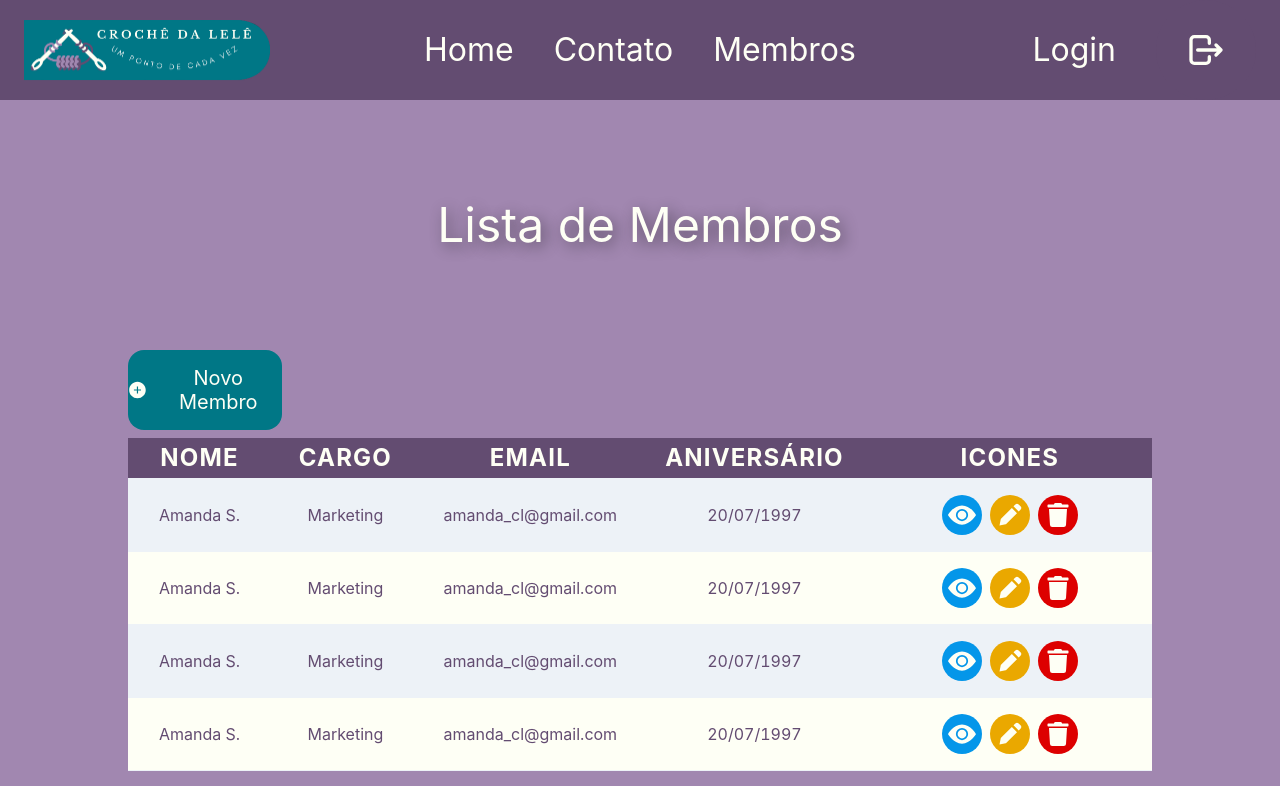
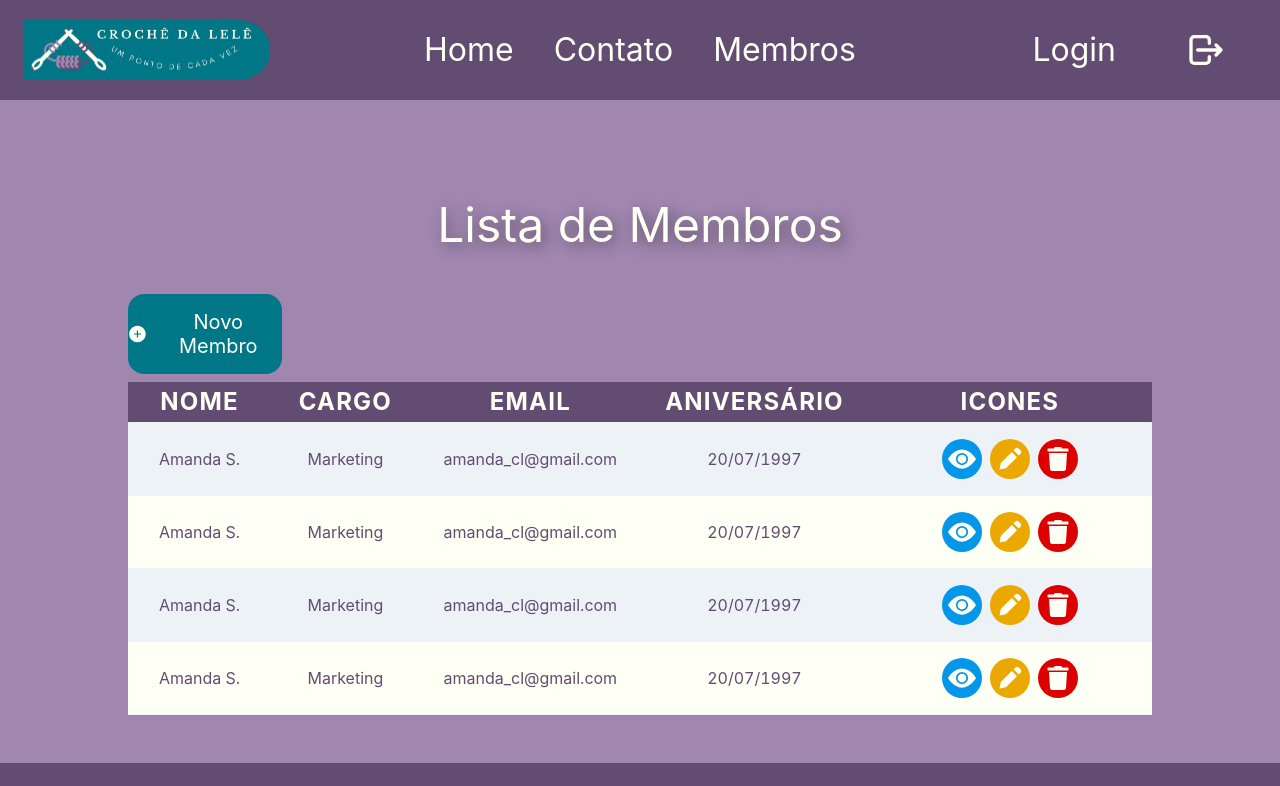
Before and after one commit to yamashita-tiemi/croche_da_lele, a Next.js app: page /admin in a window 1280 px wide. Shown: the top 786 px of the page. Built offline with nearby package versions, Linux system fonts and the light colour scheme.

Commit message:
adjusts in design

```diff
--- a/src/components/Article/index.tsx
+++ b/src/components/Article/index.tsx
@@ -44,8 +44,8 @@ export function ArticleIndexSecundary() {
                 width={"100%"}
                 justifyContent={"space-around"}
             >
-                <CardSection src={"/bolsa1.png"} alt={""} title={"Bolsas"} width={120} height={125} w="40%" id={"Bolsas"}/>
-                <CardSection src={"/bolsa2.jpeg"} alt={""} title={"Croppeds"} width={559} height={672} w="40%" id={"Croppeds"}/>
+                <CardSection src={"/bolsa1.png"} alt={""} title={"Bolsas"} width={120} height={125} id={"Bolsas"}/>
+                <CardSection src={"/bolsa1.png"} alt={""} title={"Croppeds"} width={120} height={125} id={"Croppeds"}/>
                 <CardSection src={"/bolsa1.png"} alt={""} title={"Vestidos"} width={120} height={125} id={"Vestidos"} />
             </HStack>
         </Stack>
--- a/src/components/Button/index.tsx
+++ b/src/components/Button/index.tsx
@@ -48,24 +48,34 @@ interface ButtonTurquesaProps {
     fontsize: string
     w?: string
     children?: any
+    justifyContent: string
 }
 
-export function ButtonTurquesa({ title, href, fontsize, w, children }: ButtonTurquesaProps) {
+export function ButtonTurquesa({ title, href, fontsize, w, children, justifyContent }: ButtonTurquesaProps) {
     return (
-        <Box
+
+        <Link
+            as={NextLink}
+            href={href}
+            width={"100%"}
+            display={"flex"}
+            justifyContent={justifyContent}
+            color='offWhite'
+        >
+            <Box
                 as='button'
                 borderRadius={"16px"}
                 bg='turquesa'
                 color='offWhite'
                 w={w}
                 paddingY={4}
+                type='submit'
             >
-                <Link as={NextLink} href={href}>
-                    <HStack justifyContent={"center"}>
-                        {children}
-                        <TitleNavbar title={title} size={fontsize} />
-                    </HStack>
-                </Link>
+                <HStack justifyContent={"center"}>
+                    {children}
+                    <TitleNavbar title={title} size={fontsize} />
+                </HStack>
             </Box>
+        </Link >
     )
 }
--- a/src/components/Section/index.tsx
+++ b/src/components/Section/index.tsx
@@ -28,6 +28,13 @@ export function SectionIndexPrimary() {
                 text3={"Conheça nossa loja"}
                 w1="25%"
                 w2="30%"
+            // w1={[
+            //     "100%",
+            //     "50%",
+            //     "25%",
+            //     "15%",
+            //   ]}
+            //   w1={{ xl: "100%", md: "50%", xs: "25%" }}
             ></ArticleIndexPrimary>
         </Stack>
     )
@@ -184,11 +191,11 @@ export function SectionLogin() {
         <Stack
             as="section"
             bg={"offWhite"}
-            width={"70%"}
-            spacing={32}
+            width={"65%"}
+            align={"center"}
             borderRadius={"16px"}
-            marginTop={20}
-            align={"center"}
+            spacing={16}
+            marginTop={32}
             paddingBottom={10}
         >
             <Box
@@ -197,12 +204,20 @@ export function SectionLogin() {
                 borderRadius={"16px 16px 0 0"}
                 align={"center"}
             >
-                <Image src={"/logo_redonda.png"} alt={""} width={500} height={500} w="20%" />
+                <Image src={"/logo_redonda.png"} alt={""} width={500} height={500} w="15%" />
             </Box>
-            <FormControl isRequired width={"90%"}>
+            <FormControl
+                isRequired
+                width={"90%"}
+                display={"flex"}
+                flexDirection={"column"}
+                alignItems={"center"}
+            >
                 <HStack
+                    width={"100%"}
                     spacing={4}
                     justifyContent={"space-between"}
+                    marginBottom={16}
                 >
                     <Stack width={"45%"}>
                         <FormLabel>Email</FormLabel>
@@ -213,8 +228,8 @@ export function SectionLogin() {
                         <Input type='password' placeholder='Digite a senha' padding={6} />
                     </Stack>
                 </HStack>
+                <ButtonTurquesa title={'Login'} href={'/admin'} w='40%' fontsize={'32px'} justifyContent={"center"}></ButtonTurquesa>
             </FormControl>
-            <ButtonTurquesa title={'Login'} href={'/admin'} w='40%' fontsize={'32px'}></ButtonTurquesa>
         </Stack>
     )
 }
@@ -243,15 +258,15 @@ export function SectionAdmin() {
             // height={"710px"}
             align={"center"}
             paddingTop={24}
-            spacing={24}
+            spacing={10}
         >
             <TitleSection title={"Lista de Membros"} size={"48px"} />
             <Stack
                 width={"80%"}
                 align={"flex-start"}
             >
-                <ButtonTurquesa title={'Novo Membro'} href={'/'} w='15%' fontsize={'20px'}>
-                    <AiFillPlusCircle size={20} color={"#FEFFF5"}/>
+                <ButtonTurquesa title={'Novo Membro'} href={'/'} w='15%' fontsize={'20px'} justifyContent={"flex-start"}>
+                    <AiFillPlusCircle size={20} color={"#FEFFF5"} />
                 </ButtonTurquesa>
                 <TableAdmin></TableAdmin>
             </Stack>
```
